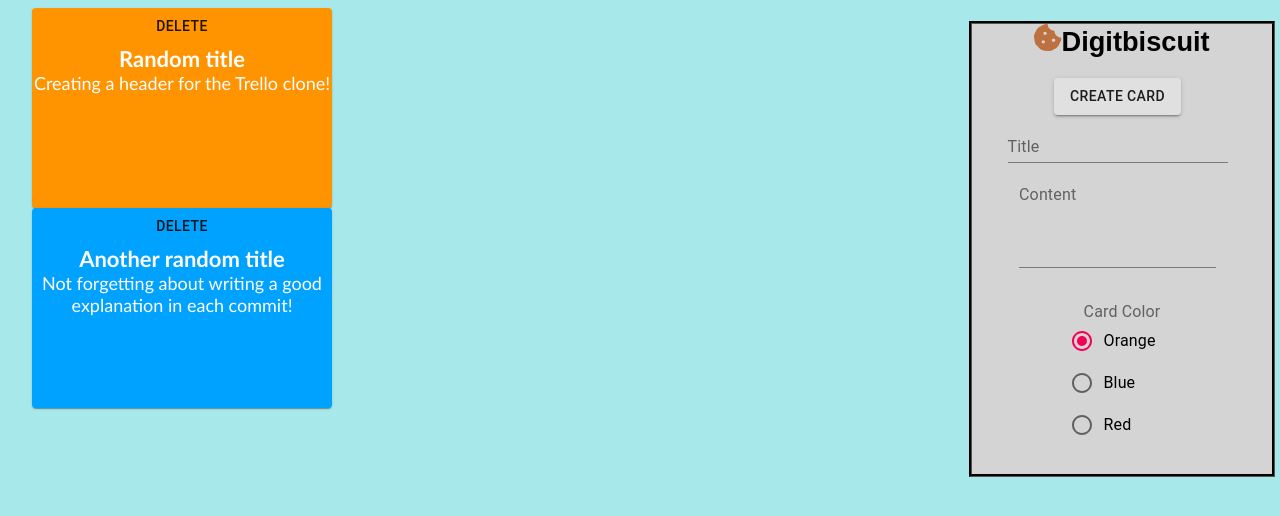
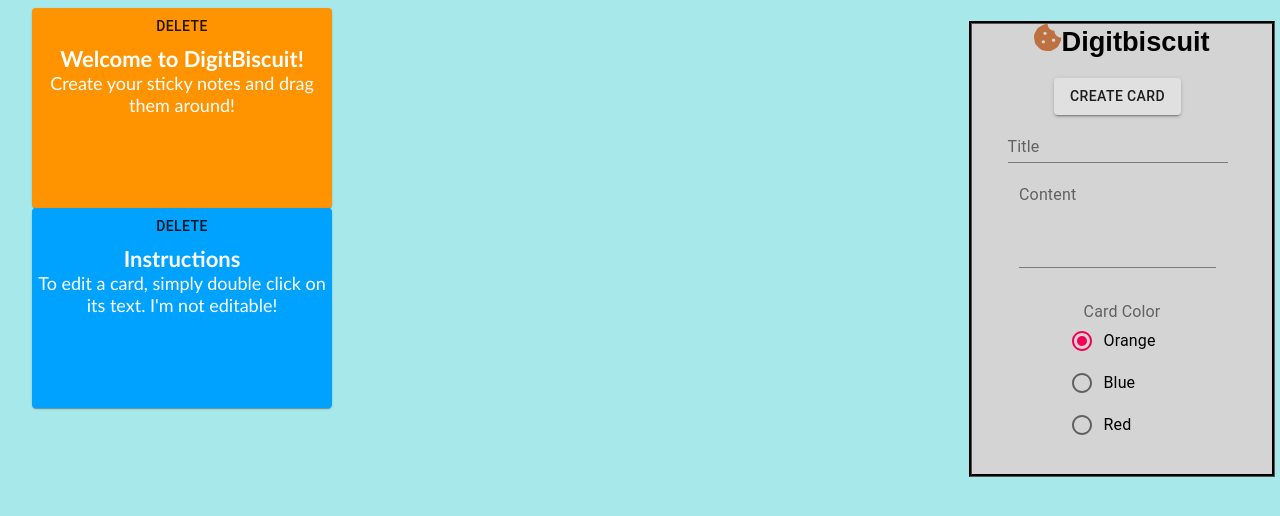
Before and after one commit to SortedIvan/DigitBiscuit, a React (Create React App) app in the folder digitbiscuit/: page / in a window 1280 px wide. Shown: the top 516 px of the page. Built offline with nearby package versions, Linux system fonts and the light colour scheme.

Commit message:
Added welcome and instructions card

```diff
--- a/digitbiscuit/src/components/App.js
+++ b/digitbiscuit/src/components/App.js
@@ -30,8 +30,8 @@ function App() {
   return (
     <div className="App">
       <div>
-        <Digitcard  text="Random title" title = "Creating a header for the Trello clone!" bgColor="#FF9300" />
-        <Digitcard text="Another random title" title = "Not forgetting about writing a good explanation in each commit!" bgColor="#00A2FF" />
+        <Digitcard  text="Welcome to DigitBiscuit!" title = "Create your sticky notes and drag them around!" bgColor="#FF9300" />
+        <Digitcard text="Instructions" title = "To edit a card, simply double click on its text. I'm not editable!" bgColor="#00A2FF" />
         {cards.map((card) => (
           <Digitcard cardID = {card.card.cardID} editCard = {editCard}deleteFun = {() => deleteCard(card.card.cardID)} key = {card.card.title} text = {card.card.text} title = {card.card.title}bgColor ={card.card.bgColor}/>
           ))}
```
